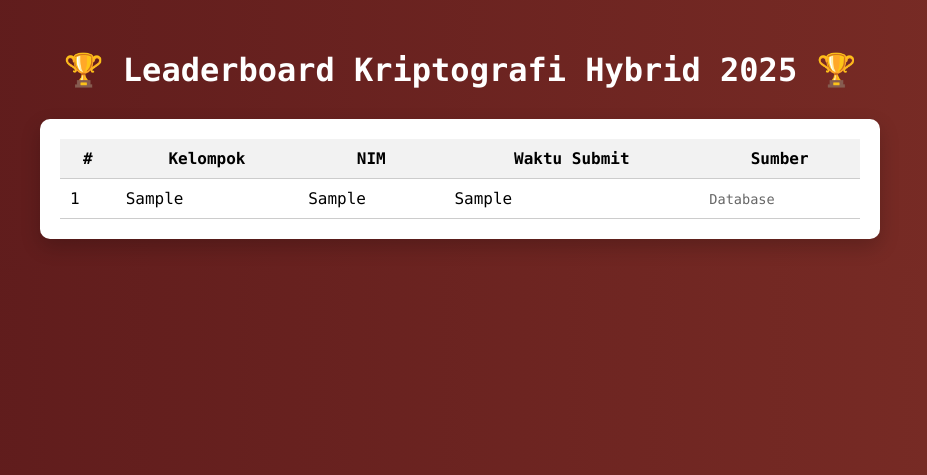
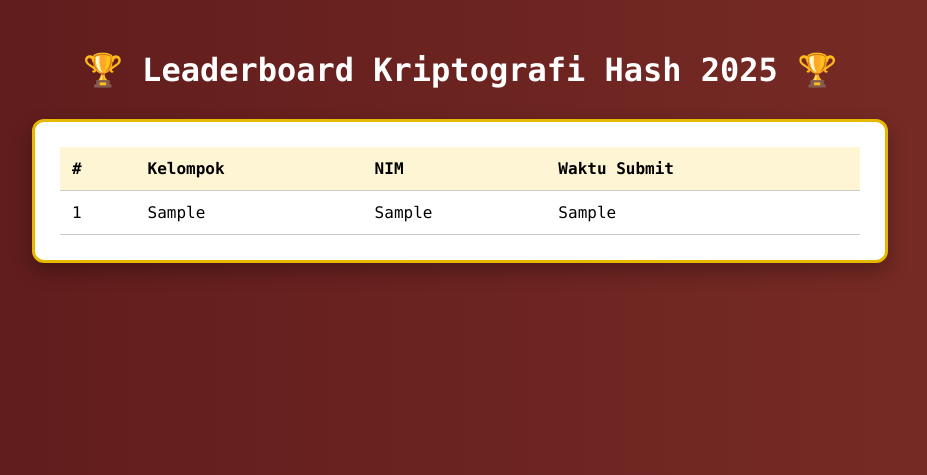
Before and after one commit to gstik/Asistensi, a PHP site: page /leaderboard.php in a window 1280 px wide. Shown: the top 475 px of the page, without its empty margins (180-1107 px from the left). Run offline with PHP 8.4, Linux system fonts and the light colour scheme; tables that the repository leaves empty or names only in its code hold one stand-in row (values such as "Sample post"); a stand-in replaces the project's code that opens the database connection.

Commit message:
Update leaderboard.php

```diff
--- a/kripto 9/leaderboard.php
+++ b/kripto 9/leaderboard.php
@@ -1,11 +1,11 @@
 <?php
 require 'db.php';
 
-// Ambil dari database
+// Ambil data dari database
 $stmt = $pdo->query("SELECT kelompok, nim, waktu_submit FROM users");
 $db_data = $stmt->fetchAll(PDO::FETCH_ASSOC);
 
-// Ambil dari file .txt
+// Ambil data dari file .txt
 $file_data = [];
 if (file_exists("leaderboard.txt")) {
     $lines = file("leaderboard.txt", FILE_IGNORE_NEW_LINES);
@@ -14,28 +14,22 @@ if (file_exists("leaderboard.txt")) {
         $file_data[] = [
             'kelompok' => $parts[0] ?? '-',
             'nim' => $parts[1] ?? '-',
-            'waktu_submit' => $parts[2] ?? '-',
-            'source' => 'File'
+            'waktu_submit' => $parts[2] ?? '-'
         ];
     }
 }
 
-// Tandai data dari database
-foreach ($db_data as &$entry) {
-    $entry['source'] = 'Database';
-}
-
-// Gabung dan urutkan berdasarkan waktu_submit
+// Gabungkan dan urutkan berdasarkan waktu
 $merged = array_merge($db_data, $file_data);
 usort($merged, function($a, $b) {
     return strtotime($a['waktu_submit']) <=> strtotime($b['waktu_submit']);
 });
 ?>
 <!DOCTYPE html>
-<html>
+<html lang="id">
 <head>
   <meta charset="UTF-8">
-  <title>🏆 Leaderboard Hybrid 2025 🏆</title>
+  <title>🏆 Leaderboard Kriptografi Hash 2025 🏆</title>
   <style>
     body {
       font-family: Consolas, monospace;
@@ -53,53 +47,57 @@ usort($merged, function($a, $b) {
       color: #000;
       max-width: 800px;
       margin: auto;
-      padding: 20px;
-      border-radius: 10px;
-      box-shadow: 0 8px 20px rgba(0,0,0,0.2);
+      padding: 25px;
+      border-radius: 12px;
+      border: 3px solid #e6b800;
+      box-shadow: 0 8px 20px rgba(0,0,0,0.3);
     }
     table {
       width: 100%;
       border-collapse: collapse;
     }
     th, td {
-      padding: 10px;
+      padding: 12px;
       border-bottom: 1px solid #ccc;
+      text-align: left;
     }
     th {
-      background-color: #f2f2f2;
+      background-color: #fdf5d3;
+      color: #000;
     }
-    .source {
-      font-size: 0.85em;
-      color: #666;
+    tr:nth-child(even) {
+      background-color: #f9f9f9;
     }
   </style>
 </head>
 <body>
 
-  <h1>🏆 Leaderboard Kriptografi Hybrid 2025 🏆</h1>
+  <h1>🏆 Leaderboard Kriptografi Hash 2025 🏆</h1>
 
   <div class="leaderboard">
     <?php if (count($merged) > 0): ?>
     <table>
+      <thead>
         <tr>
           <th>#</th>
           <th>Kelompok</th>
           <th>NIM</th>
           <th>Waktu Submit</th>
-        <th>Sumber</th>
         </tr>
+      </thead>
+      <tbody>
         <?php foreach ($merged as $i => $entry): ?>
         <tr>
           <td><?= $i + 1 ?></td>
           <td><?= htmlspecialchars($entry['kelompok'] ?? '-') ?></td>
           <td><?= htmlspecialchars($entry['nim'] ?? '-') ?></td>
           <td><?= htmlspecialchars($entry['waktu_submit'] ?? '-') ?></td>
-        <td class="source"><?= $entry['source'] ?></td>
         </tr>
         <?php endforeach; ?>
+      </tbody>
     </table>
     <?php else: ?>
-      <p style="text-align: center; font-style: italic;">Belum ada data yang masuk 😅</p>
+      <p style="text-align: center; font-style: italic;">Belum ada tim yang berhasil 😿</p>
     <?php endif; ?>
   </div>
 
```
Lines whose indentation alone changed are shown as unchanged.
